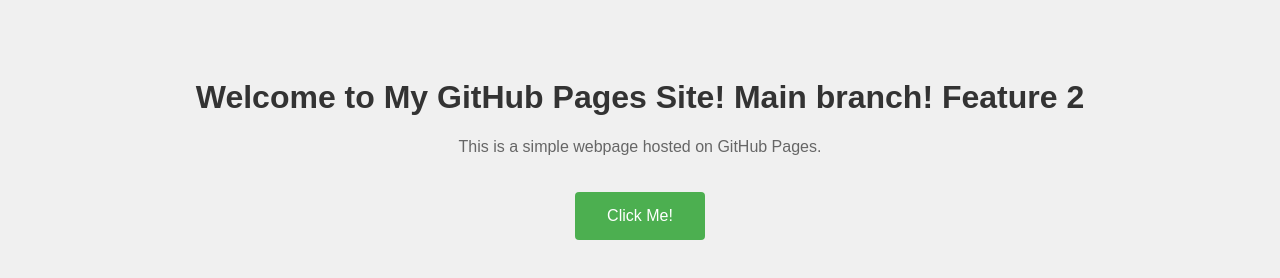
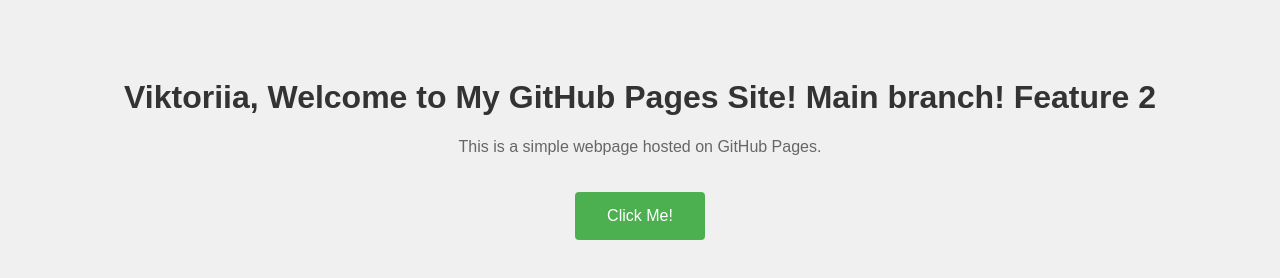
Before and after one commit to vluchkov/career, a plain HTML site: page index.html in a window 1280 px wide. Drawn offline with Linux system fonts and the light colour scheme.

Commit message:
added my name in h1

```diff
--- a/index.html
+++ b/index.html
@@ -36,7 +36,7 @@
     </style>
 </head>
 <body>
-    <h1>Welcome to My GitHub Pages Site! Main branch! Feature 2</h1>
+    <h1>Viktoriia, Welcome to My GitHub Pages Site! Main branch! Feature 2 </h1>
     <p>This is a simple webpage hosted on GitHub Pages.</p>
     <button class="button" onclick="showMessage()">Click Me!</button>
 
```
